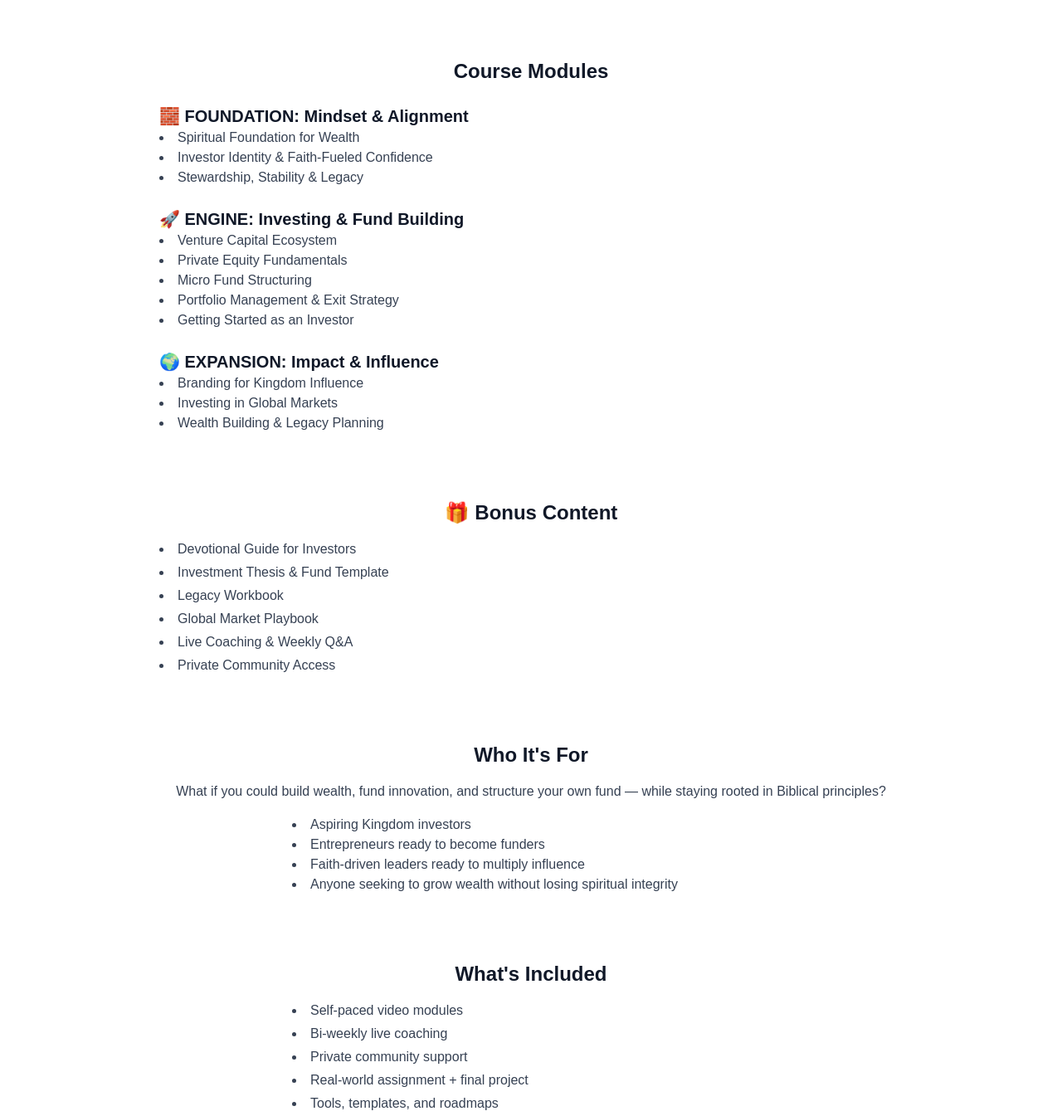
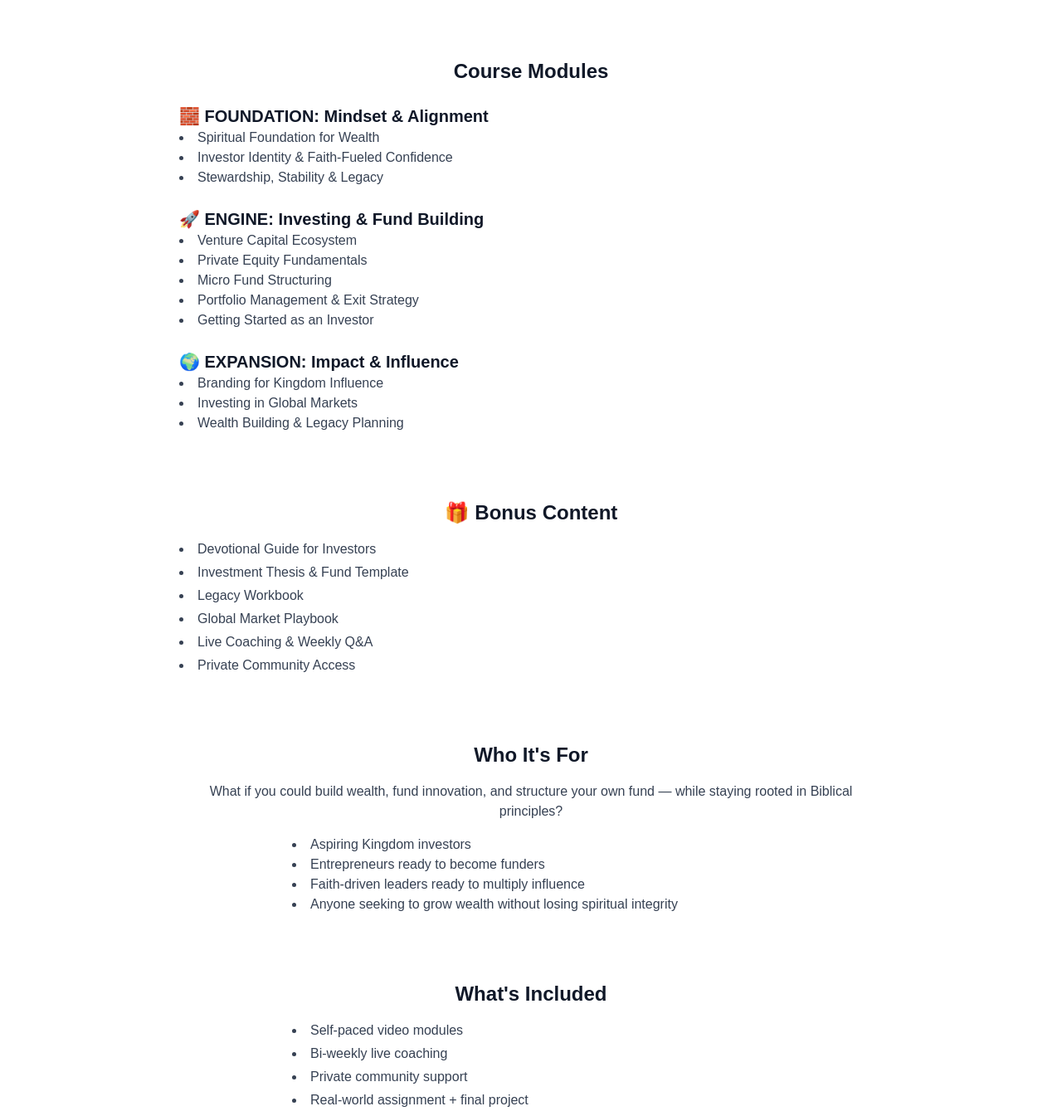
Before and after one commit to Lukwago-Joel-Jr/tce-digital-investments, a Next.js app: page /wealth-builder-program in a window 1280 px wide. Shown: the part 1268-2613 px from the top of the page at 83% size. Built offline with nearby package versions, Linux system fonts and the light colour scheme; a web font is replaced by a local one.

Commit message:
Update page.js

```diff
--- a/src/app/wealth-builder-program/page.js
+++ b/src/app/wealth-builder-program/page.js
@@ -59,11 +59,11 @@ export const metadata = {
     title: "Wealth Builder Coaching Program", // Update for program
     description:
       "Join the Wealth Builder Coaching Program to learn how to think like an investor and structure your own micro fund.",
-    url: "https://www.tcedigitalinvestments.com/wealth-build-program", // Ensure this matches your actual URL
+    url: "https://www.tcedigitalinvestments.com/wealth-builder-program",
     siteName: "Wealth Builder Academy",
     images: [
       {
-        url: "/images/coaching-preview.jpg", // Change this to an image related to the coaching program
+        url: "/images/boss.jpg", // Change this to an image related to the coaching program
         width: 1200,
         height: 630,
         alt: "Wealth Builder Coaching Program OG Image",
@@ -84,9 +84,9 @@ export const metadata = {
 
 export default function CoursePage() {
   return (
-    <div className="bg-white text-gray-900 px-6 py-16 space-y-20 mt-20 md:mt-30">
+    <div className="bg-white text-gray-900  py-16 space-y-20 mt-20 md:mt-30">
       {/* Hero Section */}
-      <section className="text-center md:max-w-3xl md:mx-auto w-full">
+      <section className="text-center md:max-w-3xl md:mx-auto w-full px-6">
         <h1 className="md:text-8xl text-4xl font-bold mb-4">
           Wealth Builder Coaching Program
         </h1>
@@ -118,7 +118,7 @@ export default function CoursePage() {
       </section>
 
       {/* Modules */}
-      <section className="max-w-4xl mx-auto">
+      <section className="max-w-4xl mx-auto px-6">
         <h2 className="text-2xl font-semibold mb-6 text-center">
           Course Modules
         </h2>
@@ -162,7 +162,7 @@ export default function CoursePage() {
       </section>
 
       {/* Bonus Content */}
-      <section className="max-w-4xl mx-auto">
+      <section className="max-w-4xl mx-auto px-6">
         <h2 className="text-2xl font-semibold mb-4 text-center">
           🎁 Bonus Content
         </h2>
@@ -177,7 +177,7 @@ export default function CoursePage() {
       </section>
 
       {/* Who It&apos;s For */}
-      <section className="max-w-4xl mx-auto text-center">
+      <section className="max-w-4xl mx-auto text-center px-6">
         <h2 className="text-2xl font-semibold mb-4">Who It&apos;s For</h2>
         <p className="text-gray-700 mb-4">
           What if you could build wealth, fund innovation, and structure your
@@ -194,7 +194,7 @@ export default function CoursePage() {
       </section>
 
       {/* What&apos;s Included */}
-      <section className="max-w-4xl mx-auto text-center">
+      <section className="max-w-4xl mx-auto text-center px-6">
         <h2 className="text-2xl font-semibold mb-4">What&apos;s Included</h2>
         <ul className="list-disc list-inside text-gray-700 text-left max-w-xl mx-auto space-y-1">
           <li>Self-paced video modules</li>
@@ -206,7 +206,7 @@ export default function CoursePage() {
       </section>
 
       {/* Pricing Section */}
-      <section className="max-w-2xl mx-auto text-center border-t border-gray-300 pt-10">
+      <section className="max-w-2xl mx-auto text-center border-t border-gray-300 pt-10 px-6">
         <h2 className="text-3xl font-bold mb-4">$342</h2>
         <p className="text-gray-700 mb-6">
           One-time payment for full course access + community and coaching
```
